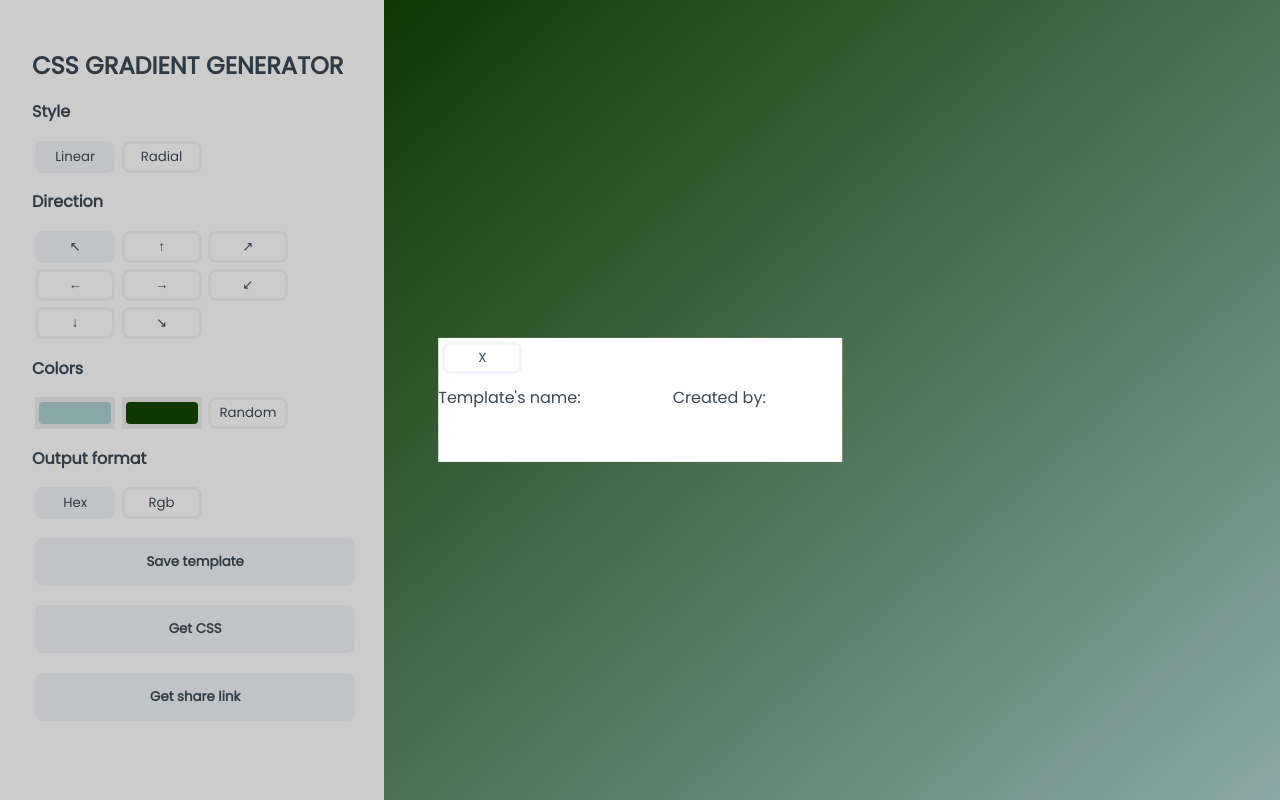
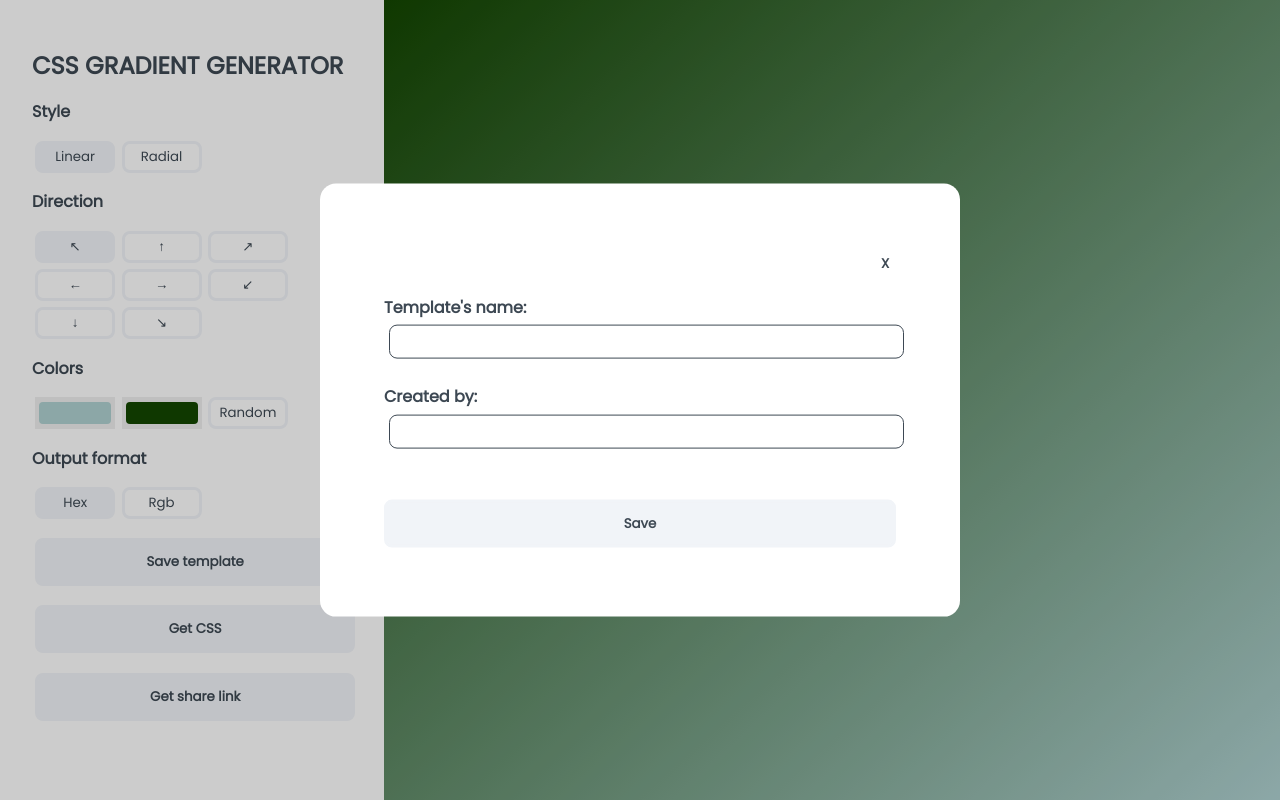
Before and after one commit to maisahr/CSS-gradient-generator, a React (Create React App) app: page / in a window 1280 px wide. Both pictures are taken after a click on the button "Save template". Shown: the top 800 px of the page. Built offline with nearby package versions, Linux system fonts and the light colour scheme.

Commit message:
Adds modal design Closes #17

```diff
--- a/src/components/Sidebar/Sidebar.css
+++ b/src/components/Sidebar/Sidebar.css
@@ -50,6 +50,11 @@ button:hover {
     font-weight: 600;
 }
 
+.getButton:hover{
+    background-color: #3d4853;
+    color: white;
+}
+
 input {
     border: none;
 }
--- a/src/components/TemplateModal/TemplateModal.css
+++ b/src/components/TemplateModal/TemplateModal.css
@@ -14,4 +14,40 @@
     transform: translate(-50%, -50%);
     background-color: white;
     z-index: 5;
+    padding: 5%;
+    border-radius: 1rem;
+    display: flex;
+    flex-direction: column;
+    align-items: center;
+    width: 40%;
 }
+
+form label{
+    font-weight: bold;
+    font-size: 1em;
+}
+
+form input {
+    border: 1px solid #3d4853;
+    border-radius: 0.5rem;
+    width: 97%;
+    margin-bottom: 5%;
+    font-size: 1em;
+    font-family: 'Poppins', sans-serif;
+    padding: 0 0.5rem;
+}
+
+.closeButton {
+    align-self: flex-end;
+    border: none;
+    width: 1rem;
+    height: 1rem;
+    margin-bottom: 5%;
+    font-weight: bold;
+}
+
+@media only screen and (max-width: 600px) {
+    .modal {
+        width: 60%;
+    }
+}
--- a/src/components/TemplateModal/TemplateModal.js
+++ b/src/components/TemplateModal/TemplateModal.js
@@ -7,13 +7,15 @@ export const TemplateModal = ({open, onClose}) => {
     return ReactDOM.createPortal(
         <div className="background">
             <section className="modal">
-                <button onClick={onClose}>X</button>
+                <button onClick={onClose} className='closeButton'>X</button>
                 <form>
                     <label htmlFor="templateName">Template's name:</label>
-                    <input type='text' id='templateName'></input>
+                    <input type='text' id='templateName' className="formInput"></input>
+
                     <label htmlFor="username">Created by:</label>
-                    <input type='text' id='username'></input>
+                    <input type='text' id='username' className="formInput"></input>
                 </form>
+                <button className="getButton">Save</button>
             </section>
         </div>,
         document.getElementById('portal')
```
